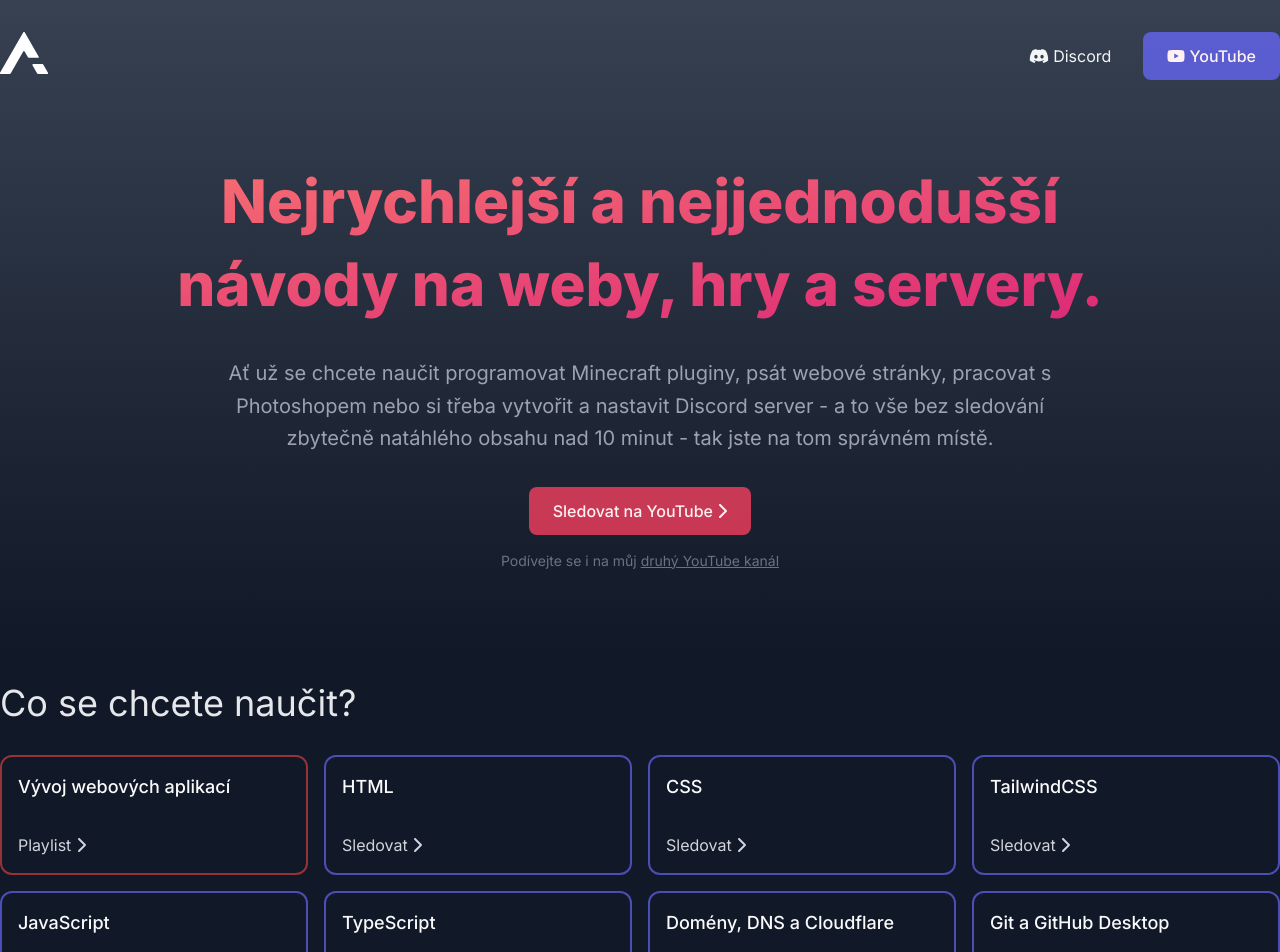
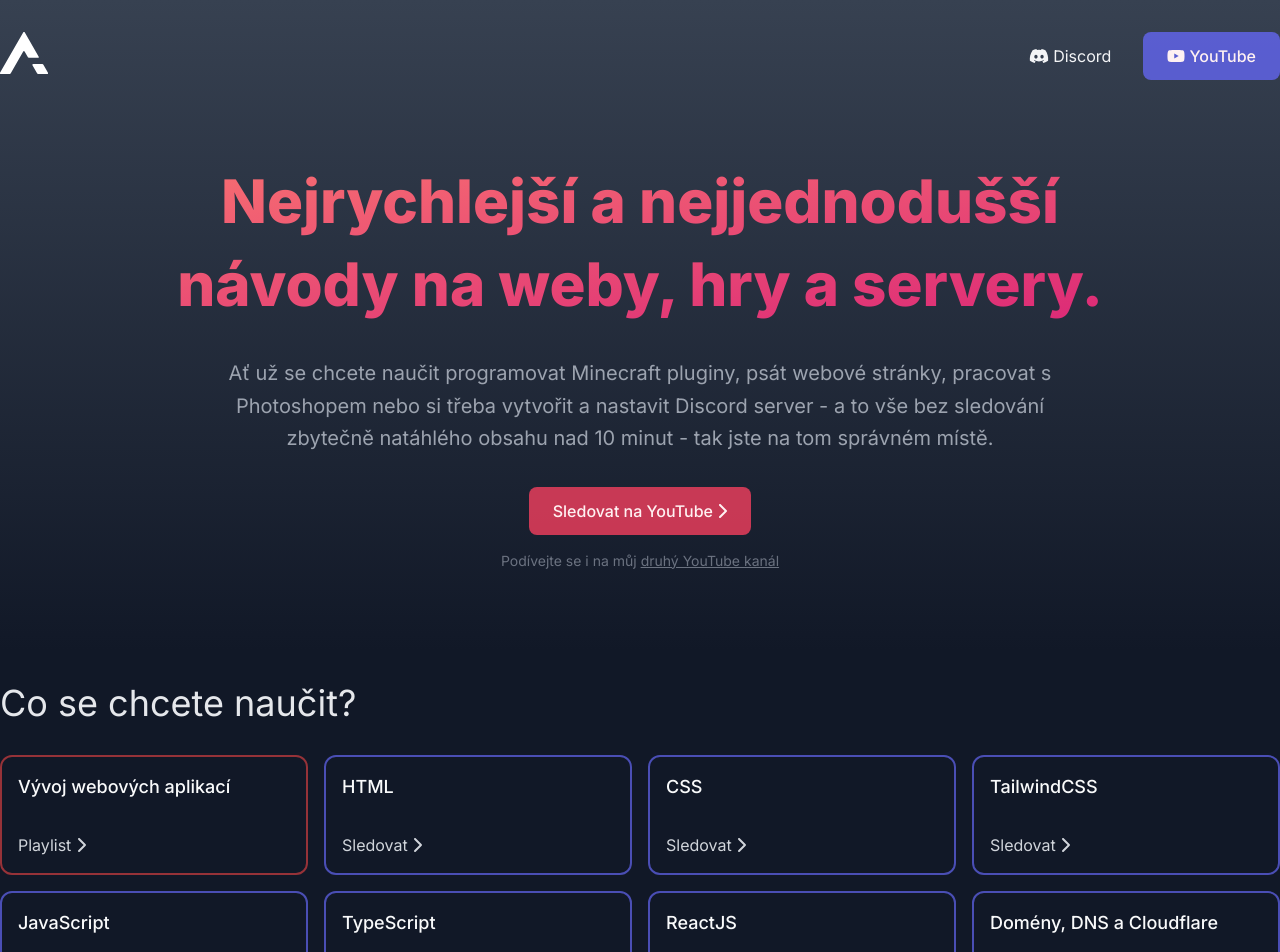
Before and after one commit to hynekfisera/arfi, a Next.js app: page / in a window 1280 px wide. Shown: the top 952 px of the page. Built offline with nearby package versions, Linux system fonts and the light colour scheme.

Commit message:
Add React

```diff
--- a/pages/index.tsx
+++ b/pages/index.tsx
@@ -34,6 +34,11 @@ const temata: Array<{ nazev: string; typ: "video" | "serie"; odkaz: string }> =
     nazev: "TypeScript",
     typ: "video",
     odkaz: "https://youtu.be/w30tE2paIW4",
+  },
+  {
+    nazev: "ReactJS",
+    typ: "video",
+    odkaz: "https://youtu.be/GNfgV8iqD3g",
   },
   {
     nazev: "Domény, DNS a Cloudflare",
```
